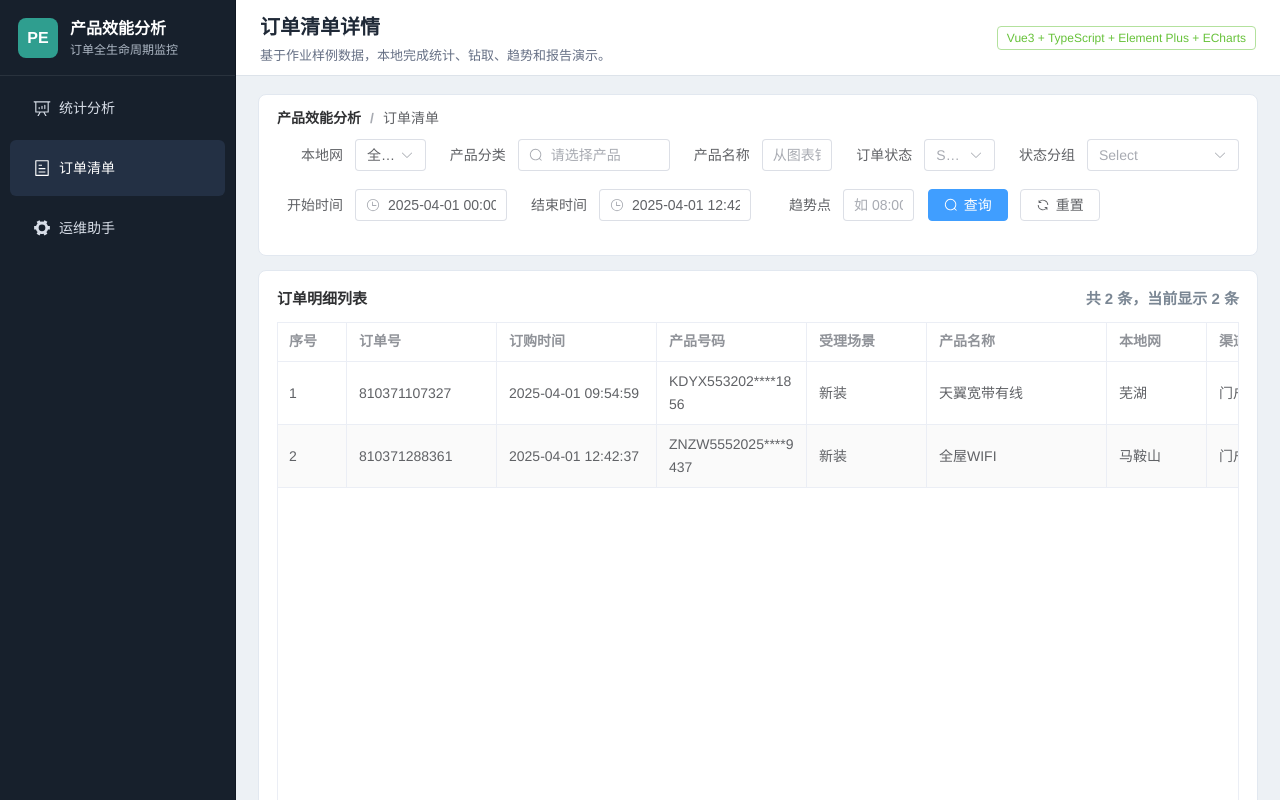
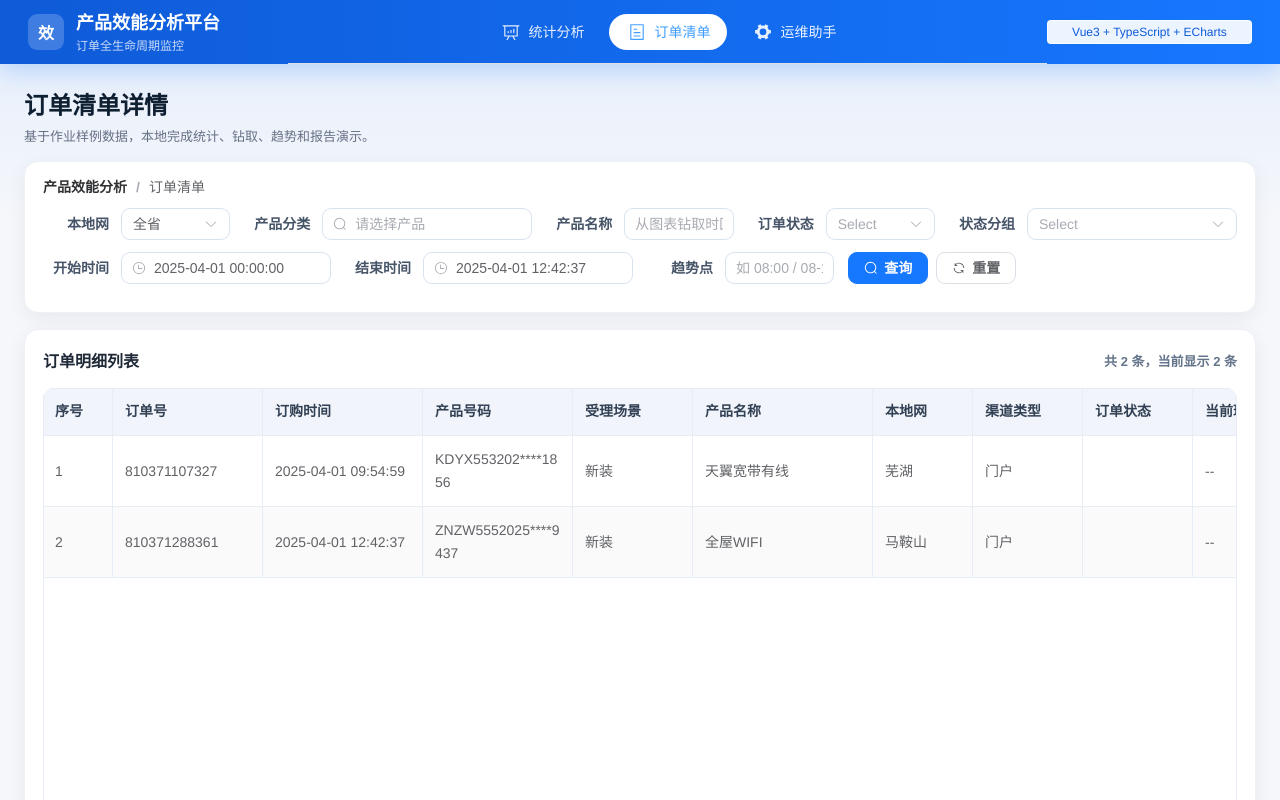
Before and after one commit to frost77r/product-efficiency-vue, a Vue app: page /#/list in a window 1280 px wide. Shown: the top 800 px of the page. Built offline with nearby package versions, Linux system fonts and the light colour scheme.

Commit message:
优化应用界面和样式，增强用户体验

```diff
--- a/src/App.vue
+++ b/src/App.vue
@@ -1,14 +1,14 @@
 <template>
-  <el-container class="app-shell">
-    <el-aside width="236px" class="side-nav">
+  <el-container class="app-shell" direction="vertical">
+    <el-header class="top-shell">
       <div class="brand">
-        <div class="brand-mark">PE</div>
+        <div class="brand-mark">效</div>
         <div>
-          <strong>产品效能分析</strong>
+          <strong>产品效能分析平台</strong>
           <span>订单全生命周期监控</span>
         </div>
       </div>
-      <el-menu :default-active="route.path" router class="nav-menu">
+      <el-menu :default-active="route.path" router mode="horizontal" class="nav-menu">
         <el-menu-item index="/statistics">
           <el-icon><DataAnalysis /></el-icon>
           <span>统计分析</span>
@@ -22,19 +22,17 @@
           <span>运维助手</span>
         </el-menu-item>
       </el-menu>
-    </el-aside>
-    <el-container>
-      <el-header class="top-bar">
+      <el-tag class="tech-tag" effect="plain">Vue3 + TypeScript + ECharts</el-tag>
+    </el-header>
+    <el-main class="main-view">
+      <div class="page-heading">
         <div>
           <h1>{{ pageTitle }}</h1>
           <p>基于作业样例数据，本地完成统计、钻取、趋势和报告演示。</p>
         </div>
-        <el-tag type="success" effect="plain">Vue3 + TypeScript + Element Plus + ECharts</el-tag>
-      </el-header>
-      <el-main class="main-view">
-        <router-view />
-      </el-main>
-    </el-container>
+      </div>
+      <router-view />
+    </el-main>
   </el-container>
 </template>
 
--- a/src/styles/global.css
+++ b/src/styles/global.css
@@ -11,38 +11,48 @@ body,
 
 body {
   color: #1f2937;
-  background: #edf1f5;
+  background: #f5f7fb;
   font-family: "Helvetica Neue", "PingFang SC", "Microsoft YaHei", Arial, sans-serif;
 }
 
 .app-shell {
   min-height: 100vh;
+  background:
+    linear-gradient(180deg, rgba(22, 119, 255, 0.08), rgba(245, 247, 251, 0) 220px),
+    #f5f7fb;
 }
 
-.side-nav {
-  background: #17202c;
+.top-shell {
+  position: sticky;
+  top: 0;
+  z-index: 20;
+  display: flex;
+  align-items: center;
+  justify-content: space-between;
+  height: 64px;
+  padding: 0 28px;
+  background: linear-gradient(90deg, #0f5bd8, #1677ff);
   color: #fff;
-  border-right: 1px solid #101722;
+  box-shadow: 0 8px 24px rgba(22, 119, 255, 0.22);
 }
 
 .brand {
   display: flex;
   align-items: center;
   gap: 12px;
-  height: 76px;
-  padding: 16px 18px;
-  border-bottom: 1px solid rgba(255, 255, 255, 0.08);
+  min-width: 260px;
+  height: 64px;
 }
 
 .brand-mark {
   display: grid;
   place-items: center;
-  width: 40px;
-  height: 40px;
-  border-radius: 8px;
-  background: #2f9e8f;
+  width: 36px;
+  height: 36px;
+  border-radius: 9px;
+  background: rgba(255, 255, 255, 0.2);
   color: #fff;
-  font-weight: 700;
+  font-weight: 800;
 }
 
 .brand strong,
@@ -51,117 +61,188 @@ body {
 }
 
 .brand strong {
-  font-size: 16px;
+  font-size: 18px;
   line-height: 1.4;
 }
 
 .brand span {
-  color: #aeb8c5;
+  color: rgba(255, 255, 255, 0.78);
   font-size: 12px;
 }
 
 .nav-menu {
-  border-right: 0;
+  flex: 1;
+  justify-content: center;
+  height: 64px;
+  border-bottom: 0;
   background: transparent;
 }
 
 .nav-menu .el-menu-item {
-  color: #d8dee8;
-  margin: 4px 10px;
-  border-radius: 6px;
+  height: 36px;
+  margin: 14px 4px;
+  padding: 0 16px;
+  color: rgba(255, 255, 255, 0.9);
+  border: 0;
+  border-radius: 999px;
+  line-height: 36px;
+  transition: background 0.18s, color 0.18s;
 }
 
 .nav-menu .el-menu-item:hover,
 .nav-menu .el-menu-item.is-active {
-  background: #233044;
-  color: #fff;
+  background: #fff;
+  color: #1677ff;
 }
 
-.top-bar {
+.nav-menu.el-menu--horizontal > .el-menu-item.is-active {
+  border-bottom: 0;
+}
+
+.nav-menu .el-icon {
+  margin-right: 6px;
+}
+
+.tech-tag {
+  min-width: 205px;
+  justify-content: center;
+  color: #0f5bd8;
+  border-color: rgba(255, 255, 255, 0.7);
+  background: rgba(255, 255, 255, 0.92);
+}
+
+.page-heading {
   display: flex;
   align-items: center;
   justify-content: space-between;
-  height: 76px;
-  padding: 14px 24px;
-  background: #fff;
-  border-bottom: 1px solid #dde3ea;
+  max-width: 1480px;
+  margin: 0 auto 16px;
 }
 
-.top-bar h1 {
+.page-heading h1 {
   margin: 0;
-  font-size: 20px;
-  font-weight: 650;
+  color: #102033;
+  font-size: 24px;
+  font-weight: 750;
 }
 
-.top-bar p {
+.page-heading p {
   margin: 5px 0 0;
   color: #667085;
   font-size: 13px;
 }
 
 .main-view {
-  padding: 18px 22px 28px;
+  padding: 22px 24px 36px;
+}
+
+.main-view > div:not(.page-heading) {
+  max-width: 1480px;
+  margin: 0 auto;
 }
 
 .filter-panel,
 .section-panel {
   background: #fff;
-  border: 1px solid #e2e8f0;
-  border-radius: 8px;
-  padding: 16px 18px;
+  border: 1px solid #eef2f7;
+  border-radius: 14px;
+  box-shadow: 0 6px 20px rgba(15, 23, 42, 0.06);
 }
 
 .filter-panel {
-  margin-bottom: 14px;
+  margin-bottom: 16px;
+  padding: 18px 18px 16px;
 }
 
 .section-panel {
-  margin-bottom: 14px;
+  margin-bottom: 18px;
+  padding: 18px;
 }
 
 .section-title {
   display: flex;
   align-items: center;
   justify-content: space-between;
-  margin-bottom: 14px;
-  color: #303133;
-  font-size: 15px;
-  font-weight: 650;
+  gap: 12px;
+  margin-bottom: 16px;
+  color: #1f2937;
+  font-size: 16px;
+  font-weight: 800;
 }
 
 .muted {
-  color: #7b8794;
+  color: #64748b;
+  font-size: 13px;
 }
 
 .metric-grid {
   display: grid;
   grid-template-columns: repeat(5, minmax(150px, 1fr));
-  gap: 12px;
-  margin-bottom: 14px;
+  gap: 14px;
+  margin-bottom: 18px;
 }
 
 .metric-card {
-  min-height: 124px;
-  padding: 16px;
-  background: #fff;
-  border: 1px solid #e2e8f0;
-  border-radius: 8px;
+  position: relative;
+  min-height: 132px;
+  overflow: hidden;
+  padding: 18px;
+  color: #fff;
+  border: 0;
+  border-radius: 14px;
+  background: linear-gradient(135deg, #1677ff, #4ca3ff);
+  box-shadow: 0 12px 26px rgba(22, 119, 255, 0.16);
   cursor: pointer;
-  transition: border-color 0.18s, box-shadow 0.18s, transform 0.18s;
+  transition: box-shadow 0.18s, transform 0.18s;
+}
+
+.metric-card:nth-child(2) {
+  background: linear-gradient(135deg, #10b981, #34d399);
+  box-shadow: 0 12px 26px rgba(16, 185, 129, 0.16);
+}
+
+.metric-card:nth-child(3) {
+  background: linear-gradient(135deg, #f59e0b, #fbbf24);
+  box-shadow: 0 12px 26px rgba(245, 158, 11, 0.18);
+}
+
+.metric-card:nth-child(4) {
+  background: linear-gradient(135deg, #ef4444, #fb7185);
+  box-shadow: 0 12px 26px rgba(239, 68, 68, 0.16);
+}
+
+.metric-card:nth-child(5) {
+  background: linear-gradient(135deg, #7c3aed, #a78bfa);
+  box-shadow: 0 12px 26px rgba(124, 58, 237, 0.16);
+}
+
+.metric-card::after {
+  position: absolute;
+  right: -35px;
+  bottom: -35px;
+  width: 112px;
+  height: 112px;
+  content: "";
+  background: rgba(255, 255, 255, 0.14);
+  border-radius: 50%;
 }
 
 .metric-card:hover {
-  border-color: #7ab7ff;
-  box-shadow: 0 8px 22px rgba(20, 48, 86, 0.1);
-  transform: translateY(-1px);
+  box-shadow: 0 16px 32px rgba(15, 23, 42, 0.16);
+  transform: translateY(-2px);
 }
 
 .metric-title {
-  color: #6b7280;
-  font-size: 13px;
+  position: relative;
+  z-index: 1;
+  color: rgba(255, 255, 255, 0.92);
+  font-size: 15px;
+  font-weight: 700;
 }
 
 .metric-value {
+  position: relative;
+  z-index: 1;
   display: flex;
   align-items: baseline;
   gap: 8px;
@@ -171,25 +252,37 @@ body {
 .metric-value strong {
   font-size: 30px;
   line-height: 1;
+  letter-spacing: 0;
+}
+
+.metric-card .muted {
+  position: relative;
+  z-index: 1;
+  color: rgba(255, 255, 255, 0.82);
 }
 
 .rate-up {
-  color: #d94848;
+  color: #fff;
+  font-weight: 700;
 }
 
 .rate-down {
-  color: #2f9e44;
+  color: #fff;
+  font-weight: 700;
 }
 
 .chart {
   width: 100%;
-  height: 320px;
+  height: 340px;
+  border: 1px solid #edf2f7;
+  border-radius: 12px;
+  background: linear-gradient(180deg, #fbfdff, #f7faff);
 }
 
 .trend-grid {
   display: grid;
   grid-template-columns: repeat(2, minmax(0, 1fr));
-  gap: 14px;
+  gap: 18px;
 }
 
 .trend-grid .center {
@@ -207,7 +300,7 @@ body {
 .report-body h2 {
   margin: 20px 0 10px;
   padding-left: 10px;
-  border-left: 4px solid #2f9e8f;
+  border-left: 4px solid #1677ff;
   font-size: 17px;
 }
 
@@ -230,7 +323,106 @@ body {
   font-weight: 600;
 }
 
+.filter-panel .el-form-item {
+  margin-bottom: 12px;
+}
+
+.filter-panel .el-form-item__label {
+  color: #475569;
+  font-weight: 600;
+}
+
+.filter-panel .el-button + .el-button {
+  margin-left: 8px;
+}
+
+.el-button {
+  border-radius: 9px;
+  font-weight: 700;
+}
+
+.el-button--primary {
+  border-color: #1677ff;
+  background: #1677ff;
+}
+
+.el-button--success {
+  border: 0;
+  background: linear-gradient(90deg, #7c3aed, #1677ff);
+}
+
+.el-input__wrapper,
+.el-select__wrapper,
+.el-textarea__inner {
+  border-radius: 9px;
+  box-shadow: 0 0 0 1px #d9e2ef inset;
+}
+
+.el-input__wrapper.is-focus,
+.el-select__wrapper.is-focused,
+.el-textarea__inner:focus {
+  box-shadow: 0 0 0 1px #1677ff inset, 0 0 0 3px rgba(22, 119, 255, 0.1);
+}
+
+.el-table {
+  --el-table-header-bg-color: #f1f5fb;
+  --el-table-header-text-color: #334155;
+  --el-table-border-color: #e7edf5;
+  border-radius: 10px;
+  overflow: hidden;
+}
+
+.el-table th.el-table__cell {
+  font-weight: 700;
+}
+
+.el-table .el-table__cell {
+  padding: 12px 0;
+}
+
+.el-dialog {
+  border-radius: 18px;
+  overflow: hidden;
+}
+
+.el-dialog__header {
+  padding: 18px 22px;
+  border-bottom: 1px solid #eef2f7;
+  margin-right: 0;
+}
+
+.el-dialog__title {
+  font-weight: 800;
+}
+
 @media (max-width: 1180px) {
+  .top-shell {
+    height: auto;
+    min-height: 64px;
+    flex-wrap: wrap;
+    gap: 8px;
+    padding: 12px 18px;
+  }
+
+  .brand,
+  .nav-menu {
+    height: 42px;
+  }
+
+  .nav-menu {
+    order: 3;
+    flex-basis: 100%;
+    justify-content: flex-start;
+  }
+
+  .nav-menu .el-menu-item {
+    margin: 3px 4px;
+  }
+
+  .tech-tag {
+    min-width: auto;
+  }
+
   .metric-grid {
     grid-template-columns: repeat(2, minmax(0, 1fr));
   }
@@ -239,3 +431,22 @@ body {
     grid-template-columns: 1fr;
   }
 }
+
+@media (max-width: 700px) {
+  .main-view {
+    padding: 16px 12px 28px;
+  }
+
+  .page-heading h1 {
+    font-size: 20px;
+  }
+
+  .metric-grid {
+    grid-template-columns: 1fr;
+  }
+
+  .section-title {
+    align-items: flex-start;
+    flex-direction: column;
+  }
+}
--- a/src/utils/statistics.ts
+++ b/src/utils/statistics.ts
@@ -19,11 +19,11 @@ export const metricMeta: Record<MetricKey, { title: string; desc: string }> = {
 }
 
 export const barMeta: Record<BarSeriesKey, { name: string; color: string }> = {
-  handling: { name: '在途', color: '#409EFF' },
+  handling: { name: '在途', color: '#f59e0b' },
   completed: { name: '竣工', color: '#67C23A' },
-  exception: { name: '异常', color: '#E6A23C' },
-  canceled: { name: '撤单', color: '#F56C6C' },
-  deleted: { name: '删单', color: '#909399' }
+  exception: { name: '异常', color: '#ef4444' },
+  canceled: { name: '撤单', color: '#8b5cf6' },
+  deleted: { name: '删单', color: '#64748b' }
 }
 
 export function buildProductOptions(): ProductOption[] {
--- a/src/views/StatisticsView.vue
+++ b/src/views/StatisticsView.vue
@@ -126,7 +126,7 @@ const barOption = computed<EChartsOption>(() => ({
     stack: 'orders',
     data: bars.value.map((item) => item[key]),
     itemStyle: { color: barMeta[key].color },
-    label: { show: key === 'completed', position: 'insideTop', formatter: ({ value }: { value: number }) => (value ? String(value) : '') }
+    label: { show: key === 'completed', position: 'insideTop', formatter: '{c}' }
   }))
 }))
 
--- a/tsconfig.json
+++ b/tsconfig.json
@@ -11,6 +11,10 @@
     "moduleDetection": "force",
     "noEmit": true,
     "jsx": "preserve",
+    "baseUrl": ".",
+    "paths": {
+      "@/*": ["src/*"]
+    },
     "strict": true,
     "noUnusedLocals": false,
     "noUnusedParameters": false
```
Also changed, not shown: src/views/TroubleshootView.vue (+12 -10 lines).
